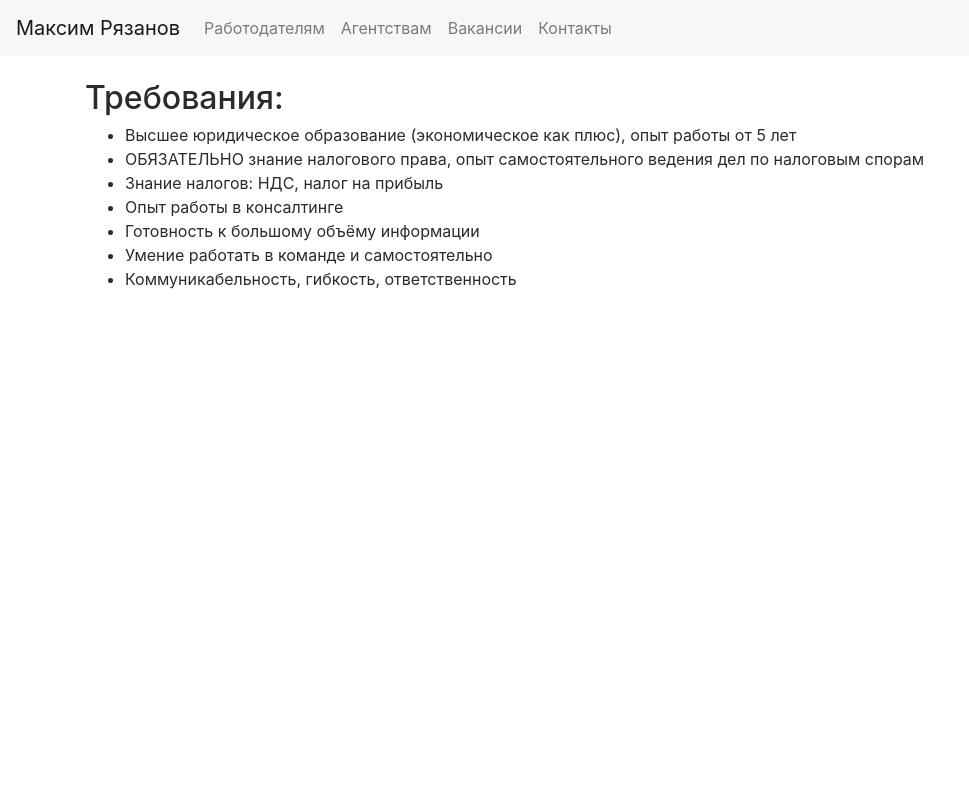
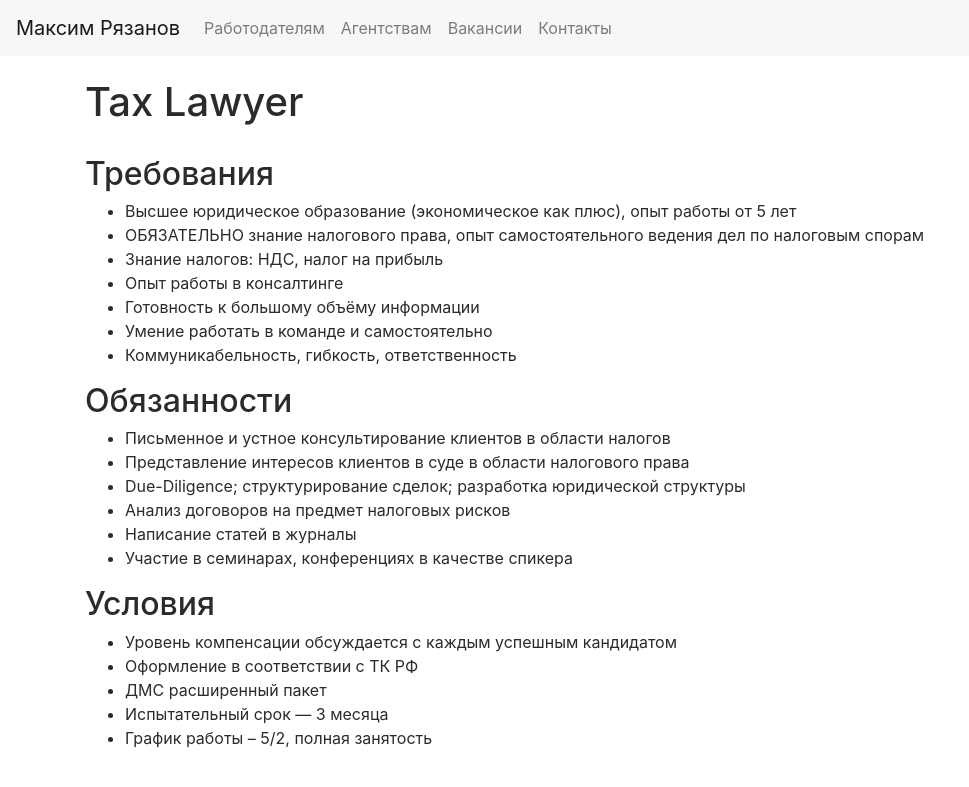
Before and after one commit to ivan-placid/mryazanov, a Jekyll site: the page built from _posts/ru/2017-02-07-vac2.md, in a window 1280 px wide. Shown: the top 787 px of the page, without its empty margins (0-969 px from the left). Built offline with Jekyll 4.4.1, drawn with Linux system fonts in a browser that asks for light colours; nearby versions of some CDN libraries.

Commit message:
add tax-lawer vacancy

```diff
--- a/_posts/ru/2017-02-07-vac2.md
+++ b/_posts/ru/2017-02-07-vac2.md
@@ -5,7 +5,9 @@ date: '2015-11-17 16:26:01 -0600'
 category: ru
 published: true
 ---
-## Требования:
+# Tax Lawyer
+
+## Требования
 
 - Высшее юридическое образование (экономическое как плюс), опыт работы от 5 лет
 - ОБЯЗАТЕЛЬНО знание налогового права, опыт самостоятельного ведения дел по налоговым спорам
@@ -14,3 +16,20 @@ published: true
 - Готовность к большому объёму информации
 - Умение работать в команде и самостоятельно
 - Коммуникабельность, гибкость, ответственность
+
+## Обязанности
+
+- Письменное и устное консультирование клиентов в области налогов
+- Представление интересов клиентов в суде в области налогового права
+- Due-Diligence; структурирование сделок; разработка юридической структуры
+- Анализ договоров на предмет налоговых рисков
+- Написание статей в журналы
+- Участие в семинарах, конференциях в качестве спикера
+
+## Условия
+
+- Уровень компенсации обсуждается с каждым успешным кандидатом
+- Оформление в соответствии с ТК РФ
+- ДМС расширенный пакет
+- Испытательный срок — 3 месяца
+- График работы – 5/2, полная занятость
```
